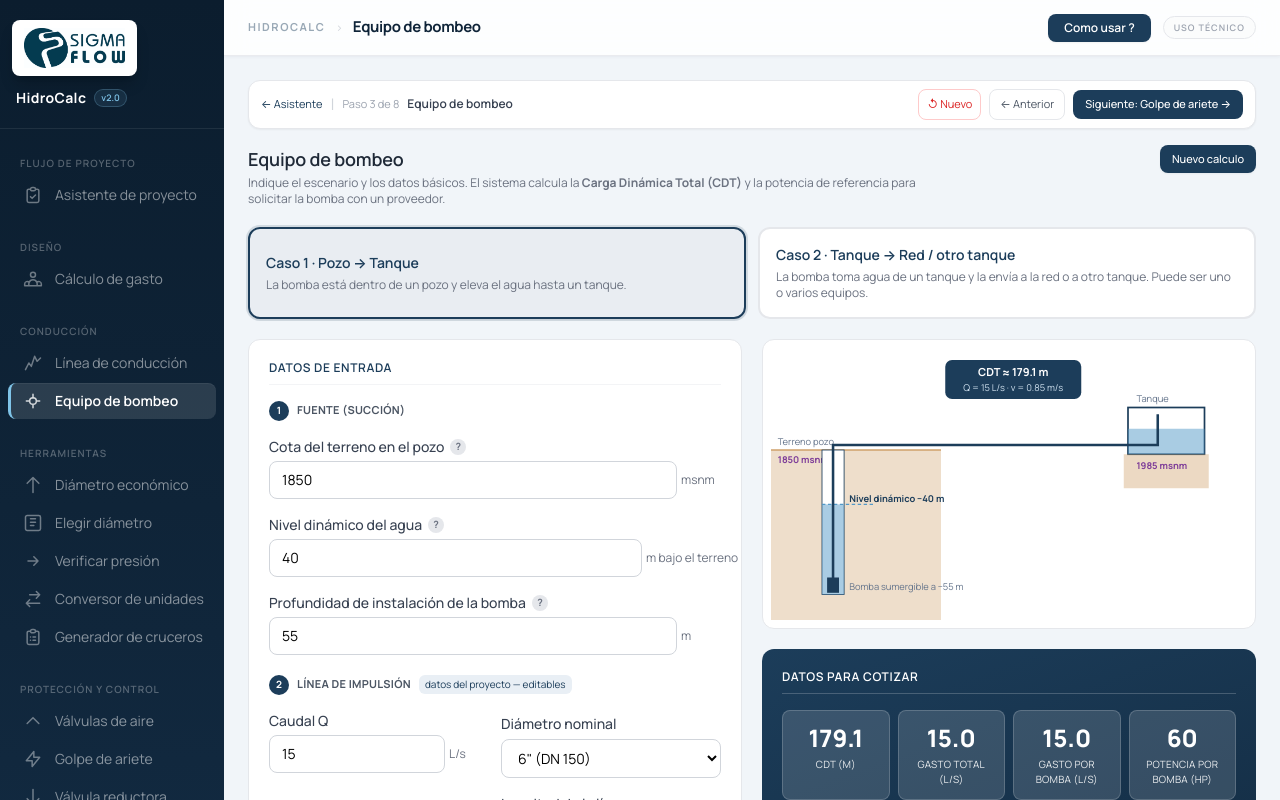
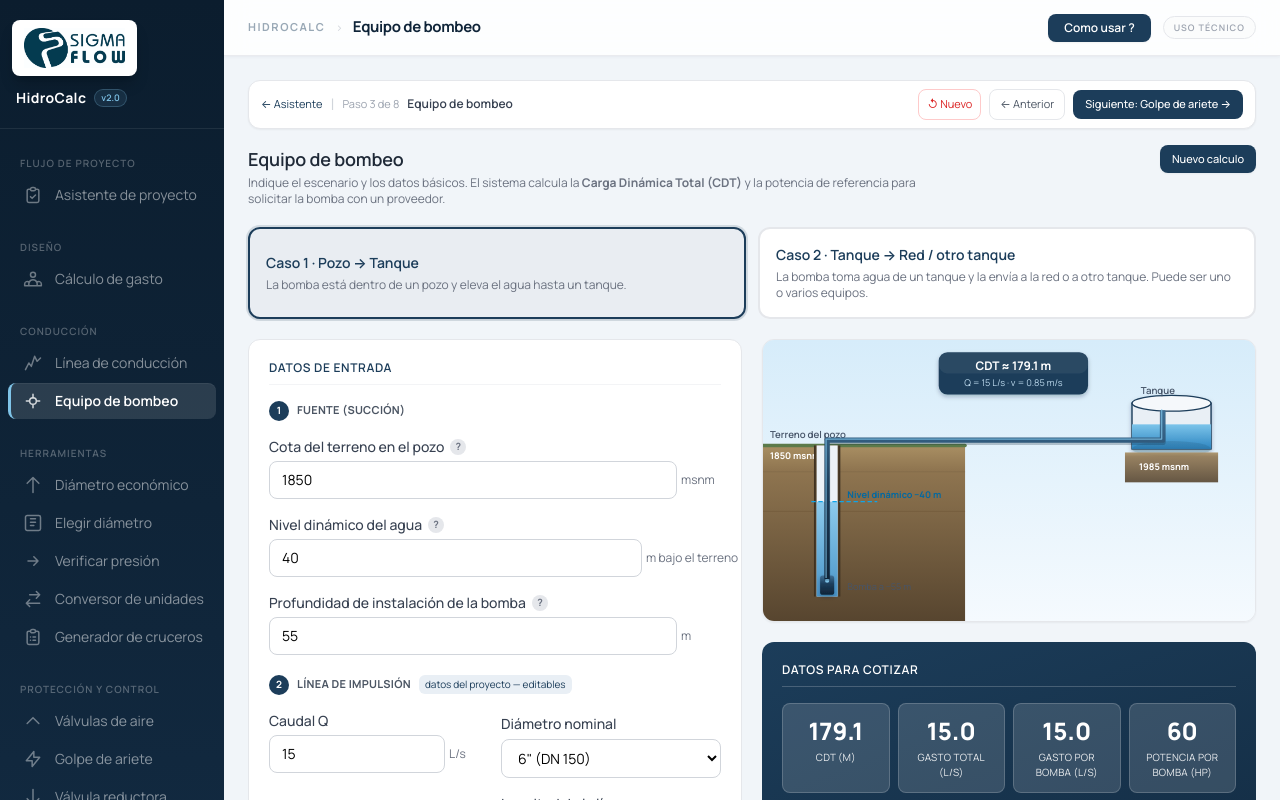
Before and after one commit to simexco/hidrocalc, a Next.js app: page /equipo-bombeo in a window 1280 px wide. Shown: the top 800 px of the page. Built offline with nearby package versions, Linux system fonts and the light colour scheme.

Commit message:
Graficas pro: perfil con terreno en gradiente de estratos, columna de presion luminosa, piezometrica con glow, tooltip de marca y leyenda propia; escena de bombeo pseudo-3D (cielo, estratos, tanques cilindricos, pozo con profundidad, tuberia metalica con brillo y sombras)

```diff
--- a/src/app/(modules)/equipo-bombeo/page.tsx
+++ b/src/app/(modules)/equipo-bombeo/page.tsx
@@ -330,49 +330,106 @@ export default function EquipoBombeoPage() {
 
         {/* ── Columna diagrama + resultado ── */}
         <div className="space-y-5">
-          {/* Diagrama */}
-          <div className="bg-white dark:bg-gray-900 rounded-xl border border-gray-200 dark:border-gray-700 p-2">
-            <svg viewBox="0 0 560 320" className="w-full">
+          {/* Diagrama — escena con profundidad: cielo, estratos, tanque cilíndrico y tubería metálica */}
+          <div className="rounded-xl border border-gray-200 dark:border-gray-700 overflow-hidden shadow-sm">
+            <svg viewBox="0 0 560 320" className="w-full block">
+              <defs>
+                <linearGradient id="cielo" x1="0" y1="0" x2="0" y2="1">
+                  <stop offset="0%" stopColor="#D6ECFA" /><stop offset="100%" stopColor="#F5FAFE" />
+                </linearGradient>
+                <linearGradient id="suelo" x1="0" y1="0" x2="0" y2="1">
+                  <stop offset="0%" stopColor="#A98F63" /><stop offset="14%" stopColor="#8F7550" /><stop offset="100%" stopColor="#57452F" />
+                </linearGradient>
+                <linearGradient id="aguaTk" x1="0" y1="0" x2="0" y2="1">
+                  <stop offset="0%" stopColor="#7CC4EA" /><stop offset="100%" stopColor="#2E86C1" />
+                </linearGradient>
+                <linearGradient id="tubo" x1="0" y1="0" x2="0" y2="1">
+                  <stop offset="0%" stopColor="#3F7096" /><stop offset="45%" stopColor="#1C3D5A" /><stop offset="100%" stopColor="#0F2438" />
+                </linearGradient>
+                <linearGradient id="pozoSombra" x1="0" y1="0" x2="1" y2="0">
+                  <stop offset="0%" stopColor="#3A2E1F" /><stop offset="18%" stopColor="#6B5334" /><stop offset="82%" stopColor="#6B5334" /><stop offset="100%" stopColor="#3A2E1F" />
+                </linearGradient>
+                <filter id="sombra" x="-30%" y="-30%" width="160%" height="160%">
+                  <feDropShadow dx="0" dy="2.5" stdDeviation="2.5" floodColor="#0F2438" floodOpacity="0.28" />
+                </filter>
+              </defs>
+              <rect x="0" y="0" width="560" height="320" fill="url(#cielo)" />
               {st.caso === "pozo" ? (
                 <g>
-                  <rect x="0" y="120" width="200" height="200" fill="#cfa06a" opacity="0.35" />
-                  <line x1="0" y1="120" x2="200" y2="120" stroke="#cfa06a" strokeWidth="2" />
-                  <text x="8" y="114" fontSize="11" fill="#64748b">Terreno pozo</text>
-                  <text x="8" y="135" fontSize="11" fontWeight="bold" fill="#7d3c98">{st.cotaPozo} msnm</text>
-                  <rect x="60" y="120" width="26" height="170" fill="white" stroke="#1C3D5A" />
+                  {/* terreno con estratos */}
+                  <rect x="0" y="120" width="230" height="200" fill="url(#suelo)" />
+                  <line x1="0" y1="150" x2="230" y2="150" stroke="#7A6244" strokeWidth="1" opacity="0.5" />
+                  <line x1="0" y1="195" x2="230" y2="195" stroke="#6B5334" strokeWidth="1" opacity="0.5" />
+                  <line x1="0" y1="120" x2="230" y2="120" stroke="#5B7A4A" strokeWidth="4" strokeLinecap="round" />
+                  <text x="8" y="112" fontSize="11" fill="#475569" fontWeight="600">Terreno del pozo</text>
+                  <text x="8" y="136" fontSize="10.5" fontWeight="bold" fill="#fff">{st.cotaPozo} msnm</text>
+                  {/* pozo con profundidad */}
+                  <rect x="58" y="120" width="30" height="172" fill="url(#pozoSombra)" />
+                  <rect x="61" y="120" width="24" height="172" fill="#EDF2F7" />
                   {(() => { const yAgua = 120 + Math.min(st.nivelDin, 60) * 1.6; return (<g>
-                    <rect x="60" y={yAgua} width="26" height={290 - yAgua} fill="#5499C7" opacity="0.5" />
-                    <line x1="60" y1={yAgua} x2="120" y2={yAgua} stroke="#5499C7" strokeWidth="1.5" strokeDasharray="4 3" />
-                    <text x="92" y={yAgua - 3} fontSize="11" fontWeight="bold" fill="#1C3D5A">Nivel dinámico −{st.nivelDin} m</text>
+                    <rect x="61" y={yAgua} width="24" height={292 - yAgua} fill="url(#aguaTk)" opacity="0.85" />
+                    <line x1="55" y1={yAgua} x2="130" y2={yAgua} stroke="#0EA5E9" strokeWidth="1.6" strokeDasharray="5 3" />
+                    <text x="96" y={yAgua - 4} fontSize="10.5" fontWeight="bold" fill="#0369A1">Nivel dinámico −{st.nivelDin} m</text>
                   </g>); })()}
-                  <rect x="66" y="270" width="14" height="18" fill="#1C3D5A" />
-                  <text x="92" y="285" fontSize="11" fill="#64748b">Bomba sumergible a −{st.profBomba} m</text>
-                  <rect x="420" y="70" width="90" height="55" fill="none" stroke="#1C3D5A" strokeWidth="2" />
-                  <rect x="420" y="95" width="90" height="30" fill="#5499C7" opacity="0.5" />
-                  <rect x="415" y="125" width="100" height="40" fill="#cfa06a" opacity="0.4" />
-                  <text x="430" y="64" fontSize="11" fill="#64748b">Tanque</text>
-                  <text x="430" y="142" fontSize="11" fontWeight="bold" fill="#7d3c98">{st.cotaTanque + st.altTanque} msnm</text>
-                  <polyline points="73,272 73,114 455,114 455,78" fill="none" stroke="#1C3D5A" strokeWidth="3" />
+                  {/* bomba sumergible */}
+                  <rect x="65" y="268" width="16" height="22" rx="3" fill="url(#tubo)" filter="url(#sombra)" />
+                  <circle cx="73" cy="274" r="2.4" fill="#7FC4E8" />
+                  <text x="96" y="284" fontSize="10.5" fill="#475569">Bomba a −{st.profBomba} m</text>
+                  {/* tanque cilíndrico */}
+                  <g filter="url(#sombra)">
+                    <rect x="420" y="72" width="90" height="52" fill="#E9EFF5" stroke="#1C3D5A" strokeWidth="1.6" />
+                    <rect x="420" y="96" width="90" height="28" fill="url(#aguaTk)" />
+                    <ellipse cx="465" cy="72" rx="45" ry="9" fill="#F5F8FB" stroke="#1C3D5A" strokeWidth="1.6" />
+                    <ellipse cx="465" cy="124" rx="45" ry="9" fill="#1C3D5A" opacity="0.16" />
+                  </g>
+                  <rect x="412" y="128" width="106" height="34" fill="url(#suelo)" opacity="0.9" />
+                  <text x="430" y="62" fontSize="11" fill="#475569" fontWeight="600">Tanque</text>
+                  <text x="428" y="148" fontSize="10.5" fontWeight="bold" fill="#fff">{st.cotaTanque + st.altTanque} msnm</text>
+                  {/* tubería con cuerpo metálico */}
+                  <polyline points="73,272 73,114 455,114 455,80" fill="none" stroke="#0F2438" strokeWidth="7" strokeLinejoin="round" opacity="0.25" transform="translate(0,2)" />
+                  <polyline points="73,272 73,114 455,114 455,80" fill="none" stroke="url(#tubo)" strokeWidth="6" strokeLinejoin="round" />
+                  <polyline points="73,272 73,114 455,114 455,80" fill="none" stroke="#7FC4E8" strokeWidth="1.4" strokeLinejoin="round" opacity="0.8" transform="translate(-1.2,-1.2)" />
                 </g>
               ) : (
                 <g>
-                  <rect x="40" y="150" width="100" height="70" fill="none" stroke="#1C3D5A" strokeWidth="2" />
-                  <rect x="40" y="195" width="100" height="25" fill="#5499C7" opacity="0.5" />
-                  <rect x="35" y="220" width="110" height="40" fill="#cfa06a" opacity="0.4" />
-                  <text x="50" y="144" fontSize="11" fill="#64748b">Tanque origen</text>
-                  <text x="44" y="240" fontSize="11" fontWeight="bold" fill="#7d3c98">{st.cotaTanqueOrigen} msnm</text>
-                  <rect x="150" y="222" width="20" height="16" fill="#1C3D5A" />
-                  <text x="150" y="252" fontSize="11" fill="#64748b">Bombeo{r.varios ? ` (${r.etiquetaArreglo})` : ""}</text>
-                  <rect x="430" y="60" width="90" height="50" fill="none" stroke="#1C3D5A" strokeWidth="2" />
-                  <text x="438" y="54" fontSize="11" fill="#64748b">Red / tanque destino</text>
-                  <rect x="425" y="110" width="100" height="40" fill="#cfa06a" opacity="0.4" />
-                  <text x="440" y="128" fontSize="11" fontWeight="bold" fill="#7d3c98">{st.cotaEntrega} msnm</text>
-                  <polyline points="160,224 160,135 475,135 475,95" fill="none" stroke="#1C3D5A" strokeWidth="3" />
+                  {/* plataforma del tanque origen */}
+                  <rect x="28" y="222" width="124" height="98" fill="url(#suelo)" />
+                  <line x1="28" y1="222" x2="152" y2="222" stroke="#5B7A4A" strokeWidth="4" strokeLinecap="round" />
+                  {/* tanque origen cilíndrico */}
+                  <g filter="url(#sombra)">
+                    <rect x="40" y="152" width="100" height="68" fill="#E9EFF5" stroke="#1C3D5A" strokeWidth="1.6" />
+                    <rect x="40" y="192" width="100" height="28" fill="url(#aguaTk)" />
+                    <ellipse cx="90" cy="152" rx="50" ry="10" fill="#F5F8FB" stroke="#1C3D5A" strokeWidth="1.6" />
+                  </g>
+                  <text x="52" y="142" fontSize="11" fill="#475569" fontWeight="600">Tanque de origen</text>
+                  <text x="46" y="240" fontSize="10.5" fontWeight="bold" fill="#fff">{st.cotaTanqueOrigen} msnm</text>
+                  {/* equipo de bombeo */}
+                  <g filter="url(#sombra)">
+                    <rect x="150" y="218" width="26" height="18" rx="4" fill="url(#tubo)" />
+                    <circle cx="163" cy="227" r="5" fill="#0F2438" /><path d="M161 224l6 3-6 3z" fill="#7FC4E8" />
+                  </g>
+                  <text x="146" y="252" fontSize="10.5" fill="#475569">Bombeo{r.varios ? ` (${r.etiquetaArreglo})` : ""}</text>
+                  {/* terreno + entrega */}
+                  <rect x="418" y="112" width="114" height="46" fill="url(#suelo)" opacity="0.9" />
+                  <g filter="url(#sombra)">
+                    <rect x="430" y="64" width="90" height="46" fill="#E9EFF5" stroke="#1C3D5A" strokeWidth="1.6" />
+                    <ellipse cx="475" cy="64" rx="45" ry="8" fill="#F5F8FB" stroke="#1C3D5A" strokeWidth="1.6" />
+                  </g>
+                  <text x="438" y="54" fontSize="11" fill="#475569" fontWeight="600">Red / tanque destino</text>
+                  <text x="442" y="132" fontSize="10.5" fontWeight="bold" fill="#fff">{st.cotaEntrega} msnm</text>
+                  {/* tubería metálica */}
+                  <polyline points="163,220 163,135 475,135 475,98" fill="none" stroke="#0F2438" strokeWidth="7" strokeLinejoin="round" opacity="0.25" transform="translate(0,2)" />
+                  <polyline points="163,220 163,135 475,135 475,98" fill="none" stroke="url(#tubo)" strokeWidth="6" strokeLinejoin="round" />
+                  <polyline points="163,220 163,135 475,135 475,98" fill="none" stroke="#7FC4E8" strokeWidth="1.4" strokeLinejoin="round" opacity="0.8" transform="translate(-1.2,-1.2)" />
                 </g>
               )}
-              <rect x="205" y="14" width="160" height="46" rx="8" fill="#1C3D5A" />
-              <text x="285" y="33" textAnchor="middle" fill="white" fontSize="13" fontWeight="bold">CDT ≈ {r.CDT.toFixed(1)} m</text>
-              <text x="285" y="50" textAnchor="middle" fill="#cfe0ee" fontSize="11">Q = {st.Q} L/s · v = {r.vel.toFixed(2)} m/s</text>
+              {/* placa CDT con sombra */}
+              <g filter="url(#sombra)">
+                <rect x="200" y="14" width="170" height="48" rx="10" fill="#1C3D5A" />
+                <rect x="200" y="14" width="170" height="24" rx="10" fill="#ffffff" opacity="0.06" />
+              </g>
+              <text x="285" y="34" textAnchor="middle" fill="white" fontSize="13.5" fontWeight="bold">CDT ≈ {r.CDT.toFixed(1)} m</text>
+              <text x="285" y="52" textAnchor="middle" fill="#BBD8EC" fontSize="10.5">Q = {st.Q} L/s · v = {r.vel.toFixed(2)} m/s</text>
             </svg>
           </div>
 
```
Also changed, not shown: src/app/(modules)/perfil/page.tsx (+63 -18 lines).
